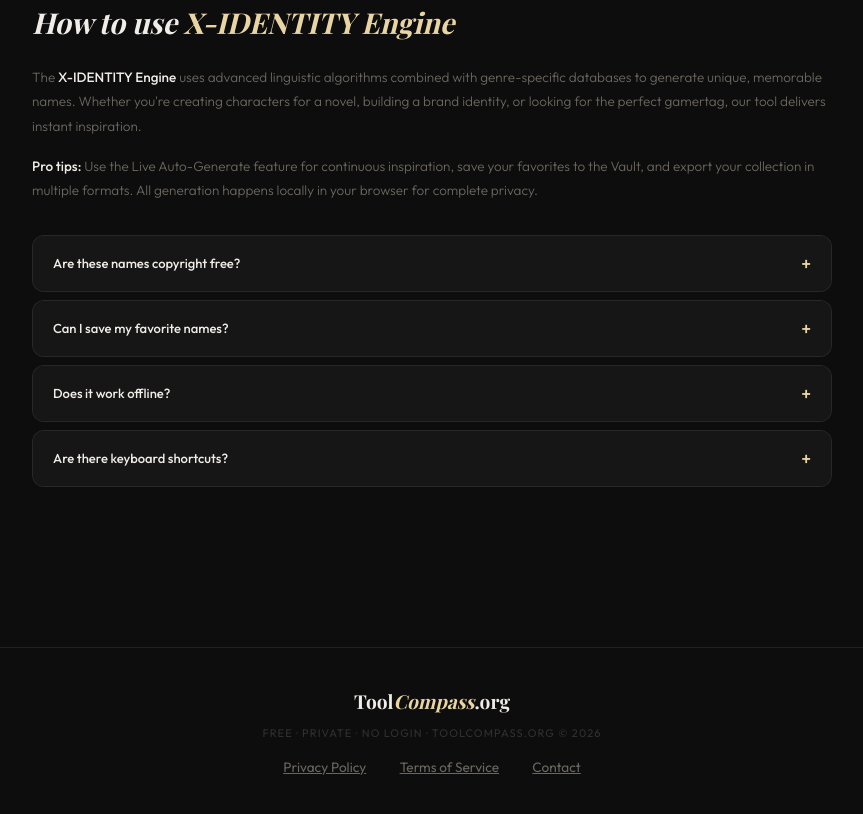
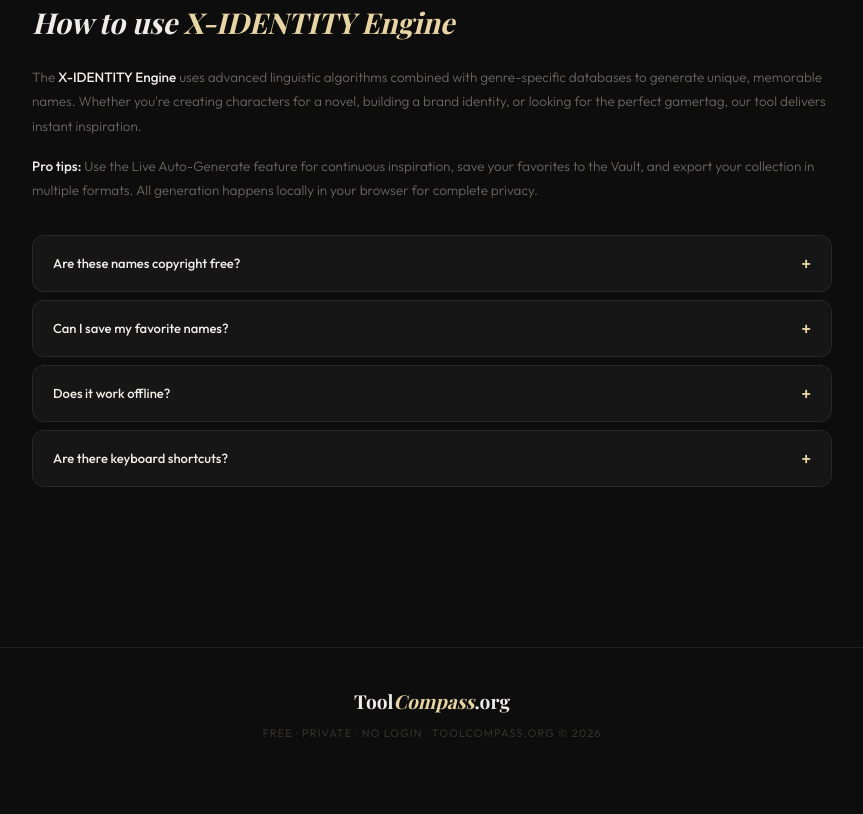
Before and after one commit to gerhet/toolcompass, a plain HTML site: page name-generator/index.html in a window 1280 px wide. Shown: the part 1302-2116 px from the top of the page, without its empty margins (208-1071 px from the left). After the commit the page ends 2082 px from the top, so only its background shows below. Drawn offline with nearby package versions, Linux system fonts and the light colour scheme; a web font is replaced by a local one.

Commit message:
Update index.html

```diff
--- a/name-generator/index.html
+++ b/name-generator/index.html
@@ -850,11 +850,7 @@
 <footer>
   <div class="footer-logo">Tool<em>Compass</em>.org</div>
   <p class="footer-copy">Free · Private · No Login · ToolCompass.org © 2026</p>
-  <div class="footer-links">
-    <a href="/privacy-policy.html">Privacy Policy</a>
-    <a href="#">Terms of Service</a>
-    <a href="/contact">Contact</a>
-  </div>
+
 </footer>
 
 <!-- TOAST NOTIFICATION -->
```
